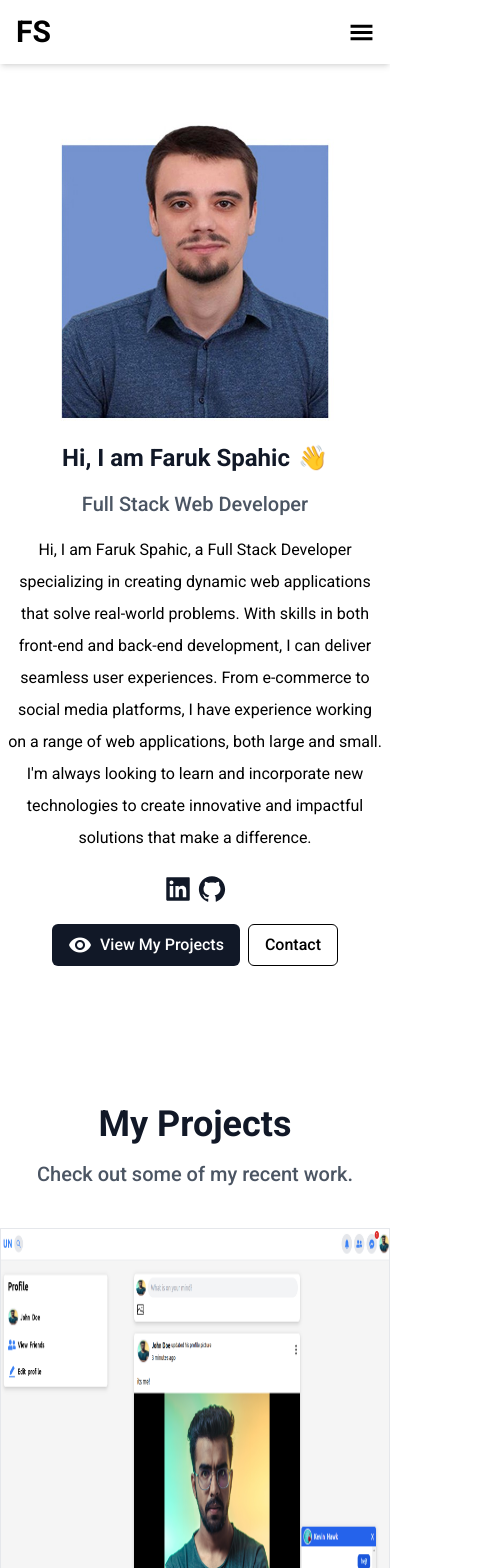
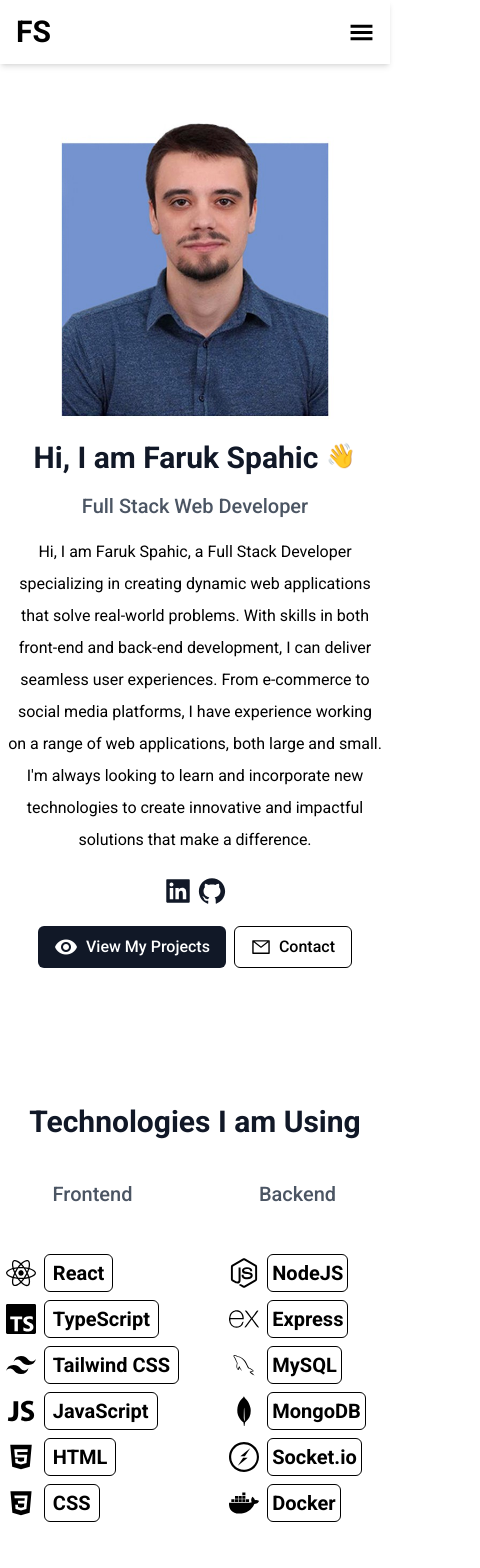
Before and after one commit to Faruk314/portfolio-website, a React (Create React App) app: page / in a window 390 px wide. Shown: the top 1568 px of the page, 480 px wide, since content can reach past the window. Built offline with nearby package versions, Linux system fonts and the light colour scheme.

Commit message:
Changed styles on technology section

```diff
--- a/src/components/About.jsx
+++ b/src/components/About.jsx
@@ -1,5 +1,5 @@
 import React from "react";
-import { AiOutlineGithub, AiFillLinkedin } from "react-icons/ai";
+import { AiOutlineGithub, AiFillLinkedin, AiOutlineMail } from "react-icons/ai";
 import me from "../images/me.jpg";
 
 const About = () => {
@@ -16,7 +16,7 @@ const About = () => {
         <div className="flex flex-col items-center px-2 text-center md:text-left md:items-start">
           <div className="flex flex-col items-center md:items-start">
             <h1 className="flex mb-4 space-x-2 text-2xl font-bold text-gray-900 md:text-3xl">
-              <span className="">Hi, I am Faruk Spahic</span>{" "}
+              <span className="text-3xl">Hi, I am Faruk Spahic</span>{" "}
               <span className="emoji">👋</span>
             </h1>
             <p className="flex space-x-2 text-xl font-medium text-gray-600">
@@ -53,6 +53,7 @@ const About = () => {
             </button>
 
             <button className="flex items-center px-4 py-2 space-x-2 font-medium text-black border border-black rounded-md hover:bg-gray-900 hover:text-white">
+              <AiOutlineMail size={20} />
               <span>Contact</span>
             </button>
           </div>
--- a/src/components/ContactForm.jsx
+++ b/src/components/ContactForm.jsx
@@ -1,4 +1,5 @@
 import React, { useState } from "react";
+import { IoMdSend } from "react-icons/io";
 
 const ContactForm = () => {
   const [name, setName] = useState("");
@@ -17,7 +18,31 @@ const ContactForm = () => {
   };
 
   return (
-    <div></div>
+    <section className="my-20">
+      <div className="flex flex-col items-center justify-center mb-20 space-y-5 text-center">
+        <h2 className="text-3xl font-extrabold text-gray-900 sm:text-4xl">
+          Contact me
+        </h2>
+
+        <p className="flex space-x-2 text-xl font-medium text-center text-gray-600">
+          Full Stack Web Developer
+        </p>
+      </div>
+
+      <div className="container flex h-[30rem] mx-auto shadow-[0_3px_10px_rgb(0,0,0,0.2)]">
+        <div className="w-1/2 bg-gray-900"></div>
+        <div className="flex flex-col items-center justify-center space-y-5">
+          <input className="p-1 border border-black rounded-md w-[30rem]" />
+
+          <input className="p-1 border border-black rounded-md w-[30rem]" />
+
+          <button className="flex items-center px-4 py-1 space-x-1 font-medium text-black border border-black rounded-md hover:bg-gray-900 hover:text-white">
+            <IoMdSend size={20} />
+            <span>Submit</span>
+          </button>
+        </div>
+      </div>
+    </section>
     // <section className="flex flex-col items-center justify-center bg-white h-[40rem]">
     //   <h2 className="my-5 text-4xl font-bold text-center">Contact</h2>
 
--- a/src/components/Navbar.jsx
+++ b/src/components/Navbar.jsx
@@ -82,6 +82,13 @@ const Navbar = () => {
               >
                 Projects
               </span>
+
+              <span
+                onClick={() => scrollToPage("projects")}
+                className="ml-8 hover:text-gray-300 hover:cursor-pointer"
+              >
+                Contact
+              </span>
             </div>
           </div>
         </div>
--- a/src/components/ProjectCard.jsx
+++ b/src/components/ProjectCard.jsx
@@ -14,7 +14,7 @@ const ProjectCard = ({
     <div className="grid lg:space-x-20 lg:grid-cols-2">
       <img src={image} alt="" className="h-[30rem] w-full border" />
 
-      <div className="flex flex-col justify-between p-10 space-y-5 shadow-md">
+      <div className="flex flex-col justify-between p-10 space-y-5 shadow-[0_3px_10px_rgb(0,0,0,0.2)]">
         <div className="flex flex-col space-y-5">
           <h2 className="text-3xl font-bold">{title}</h2>
 
--- a/src/components/Technologies.jsx
+++ b/src/components/Technologies.jsx
@@ -1,52 +1,112 @@
 import React from "react";
-import nodeJsImage from "../images/node.png";
-import tailwindImage from "../images/tailwind.png";
-import reactImage from "../images/react.png";
-import typeScriptImage from "../images/typescript.png";
-import socketImage from "../images/socket.png";
-import mySqlImage from "../images/mysql.png";
-import mongoImage from "../images/mongo.png";
-import htmlCssJsImage from "../images/web.png";
-import expressImage from "../images/express.png";
-import dockerImage from "../images/docker.png";
+import {
+  SiTypescript,
+  SiTailwindcss,
+  SiExpress,
+  SiMongodb,
+  SiSocketdotio,
+} from "react-icons/si";
+import { FaReact } from "react-icons/fa";
+import { FaNodeJs, FaDocker } from "react-icons/fa";
+import { DiMysql, DiCss3 } from "react-icons/di";
+import { IoLogoJavascript } from "react-icons/io";
+import { AiFillHtml5 } from "react-icons/ai";
 
 const Technologies = () => {
   const technologies = [
-    { name: "React", image: reactImage },
+    { name: "React" },
     {
       name: "TypeScript",
-      image: typeScriptImage,
     },
     {
       name: "Tailwind CSS",
-      image: tailwindImage,
     },
 
-    { name: "JS, HTML, CSS", image: htmlCssJsImage },
+    { name: "JavaScript" },
+    { name: "HTML" },
+    { name: "CSS" },
 
-    { name: "NodeJS", image: nodeJsImage },
-    { name: "Express", image: expressImage },
+    { name: "NodeJS" },
+    { name: "Express" },
     {
       name: "MySQL",
-      image: mySqlImage,
     },
     {
       name: "MongoDB",
-      image: mongoImage,
     },
 
     {
       name: "Socket.io",
-      image: socketImage,
     },
 
-    { name: "Docker", image: dockerImage },
+    { name: "Docker" },
 
     // Add more technologies here as needed
   ];
+  let frontedIconsArray = [
+    <FaReact size={30} />,
+    <SiTypescript size={30} />,
+    <SiTailwindcss size={30} />,
+    <IoLogoJavascript size={30} />,
+    <AiFillHtml5 size={30} />,
+    <DiCss3 size={30} />,
+  ];
+
+  let backendIconsArray = [
+    <FaNodeJs size={30} />,
+    <SiExpress size={30} />,
+    <DiMysql size={30} />,
+    <SiMongodb size={30} />,
+    <SiSocketdotio size={30} />,
+    <FaDocker size={30} />,
+  ];
 
   return (
-    <div id="technologies" className=""></div>
+    <div id="technologies" className="py-20">
+      <div className="mb-5 text-center">
+        <h2 className="text-3xl font-extrabold text-gray-900 sm:text-4xl">
+          Technologies I am Using
+        </h2>
+      </div>
+
+      <div className="flex max-w-5xl mx-auto my-10 space-x-5">
+        <div className="w-full">
+          <p className="mb-5 text-xl font-medium text-center text-gray-600">
+            Frontend
+          </p>
+          <div className="h-[20rem] flex flex-col justify-center items-center">
+            <ul className="flex flex-col space-y-2 text-xl font-bold">
+              {technologies.slice(0, 6).map((item, index) => (
+                <div className="flex items-center space-x-2">
+                  {frontedIconsArray[index]}
+                  <li className="p-1 px-2 text-center border border-black rounded-md">
+                    {item.name}
+                  </li>
+                </div>
+              ))}
+            </ul>
+          </div>
+        </div>
+
+        <div className="w-full">
+          <p className="mb-5 text-xl font-medium text-center text-gray-600">
+            Backend
+          </p>
+          <div className="flex flex-col justify-center items-center h-[20rem]">
+            <ul className="flex flex-col space-y-2 text-xl font-bold">
+              {technologies.slice(6).map((item, index) => (
+                <div className="flex items-center space-x-2">
+                  {backendIconsArray[index]}
+                  <li className="p-1 text-center border border-black rounded-md">
+                    {item.name}
+                  </li>
+                </div>
+              ))}
+            </ul>
+          </div>
+        </div>
+      </div>
+    </div>
     // <div id="technologies" className="flex items-center bg-gray-100">
     //   <div className="container px-4 py-40 mx-auto sm:px-6 lg:px-8">
     //     <div className="text-center">
```
